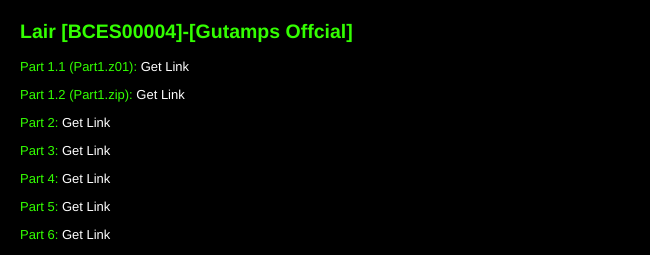
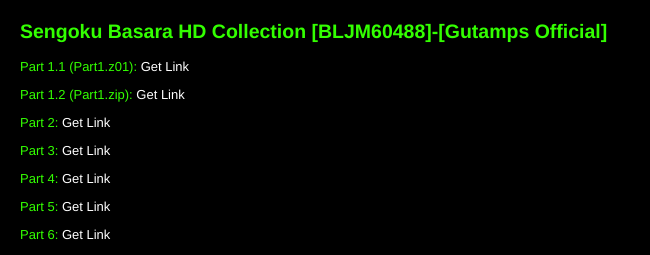
Before and after one commit to gutampsid/sbhcgomf.github.io, a plain HTML site: page index.html in a window 1280 px wide. Shown: the top 255 px of the page, without its empty margins (0-650 px from the left). Drawn offline with Linux system fonts and the light colour scheme.

Commit message:
Update index.html

```diff
--- a/index.html
+++ b/index.html
@@ -4,7 +4,7 @@
     <meta charset="UTF-8">
     <meta http-equiv="X-UA-Compatible" content="IE=edge">
     <meta name="viewport" content="width=device-width, initial-scale=1.0">
-    <title>Lair [BCES00004]-[Gutamps Offcial]</title>
+    <title>Sengoku Basara HD Collection [BLJM60488]-[Gutamps Official]</title>
     <style>
         body {
             font-family: 'Helvetica', 'Arial', sans-serif;
@@ -34,7 +34,7 @@
     </style>
 </head>
 <body>
-    <h2>Lair [BCES00004]-[Gutamps Offcial]</h2>
+    <h2>Sengoku Basara HD Collection [BLJM60488]-[Gutamps Official]</h2>
     <p>Part 1.1 (Part1.z01): <a href="https://www.mediafire.com/file/z1oh95luk6qkbx1/Sengoku_Basara_HD_Collection_%255BBLJM60488%255D-%255BGO%255D_Part1.z01/file" target="_blank" rel="noopener">Get Link</a></p>
     <p>Part 1.2 (Part1.zip): <a href="https://www.mediafire.com/file/n68v1w12t3a2krj/Sengoku_Basara_HD_Collection_%255BBLJM60488%255D-%255BGO%255D_Part1.zip/file" target="_blank" rel="noopener">Get Link</a></p>
     <p>Part 2: <a href="https://www.mediafire.com/file/jjjqoq9r1y4wkjw/Sengoku_Basara_HD_Collection_%255BBLJM60488%255D-%255BGO%255D_Part2.pkg/file" target="_blank" rel="noopener">Get Link</a></p>
```
